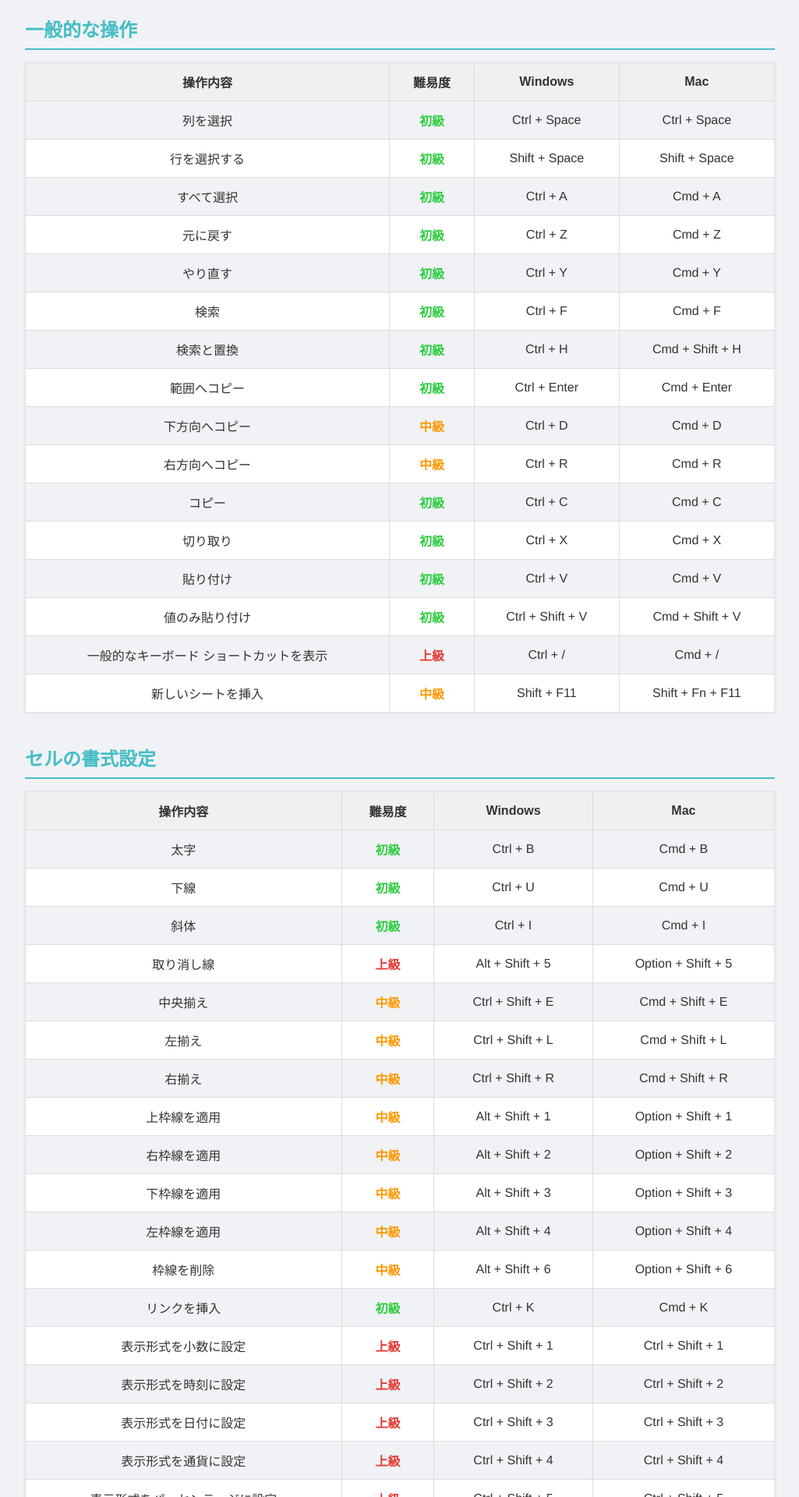
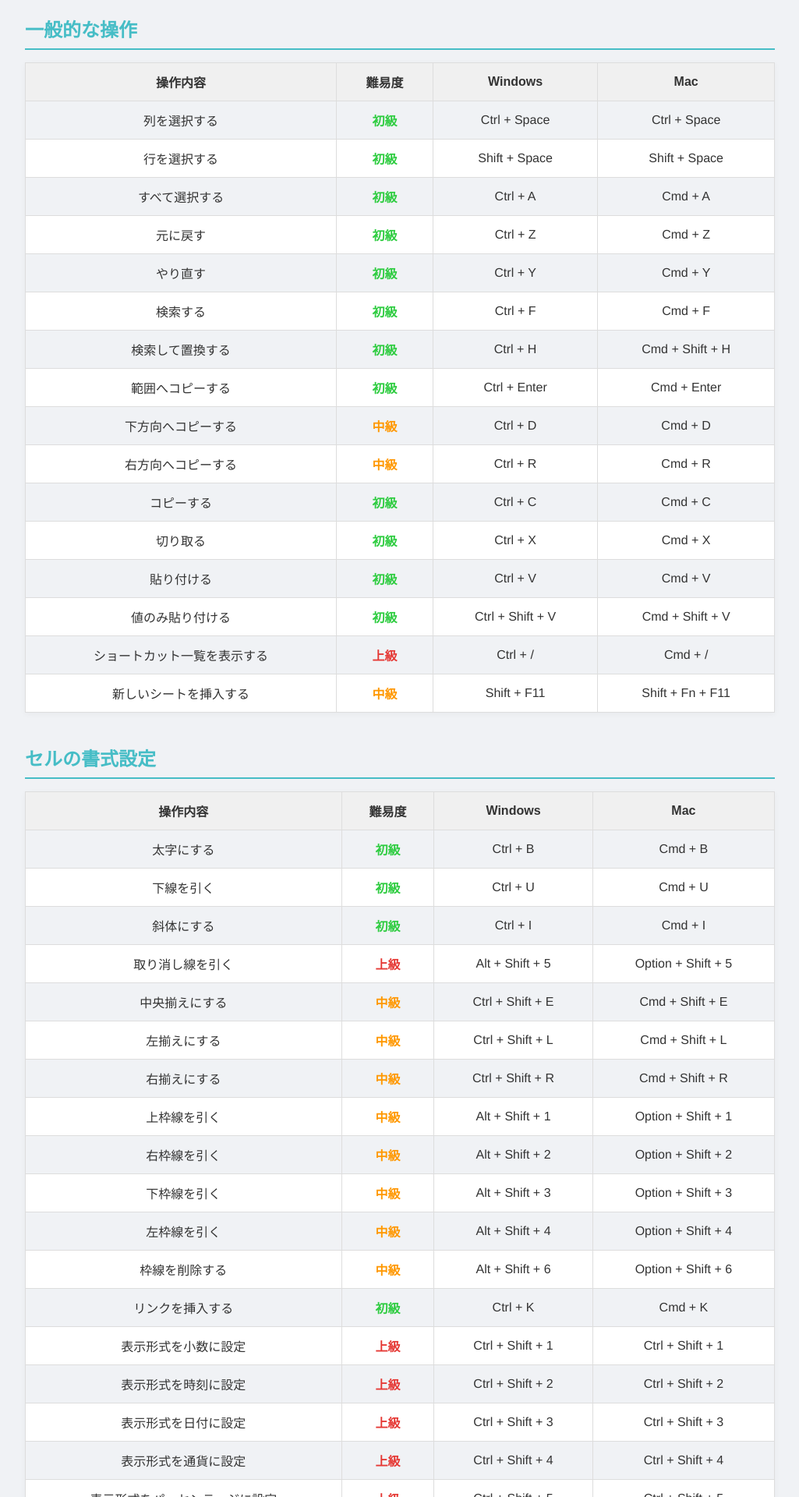
Before and after one commit to dataX-gen26/syllabus_shortcut_exercise, a Vue app: page /list in a window 1280 px wide. Shown: the part 260-2180 px from the top of the page at 78% size, without its empty margins (143-1168 px from the left). Built offline with nearby package versions, Linux system fonts and the light colour scheme.

Commit message:
251014 ショートカットリストの名前修正

```diff
--- a/src/composables/shortcutsList.js
+++ b/src/composables/shortcutsList.js
@@ -2,7 +2,7 @@
 export const shortcutsList = [
   {
     id: 1,
-    name: '列を選択',
+    name: '列を選択する',
     category: '一般的な操作',
     frequency: '激高',
     level: '初級',
@@ -18,7 +18,7 @@ export const shortcutsList = [
   },
   {
     id: 3,
-    name: 'すべて選択',
+    name: 'すべて選択する',
     category: '一般的な操作',
     frequency: '激高',
     level: '初級',
@@ -42,7 +42,7 @@ export const shortcutsList = [
   },
   {
     id: 6,
-    name: '検索',
+    name: '検索する',
     category: '一般的な操作',
     frequency: '激高',
     level: '初級',
@@ -50,7 +50,7 @@ export const shortcutsList = [
   },
   {
     id: 7,
-    name: '検索と置換',
+    name: '検索して置換する',
     category: '一般的な操作',
     frequency: '激高',
     level: '初級',
@@ -58,7 +58,7 @@ export const shortcutsList = [
   },
   {
     id: 8,
-    name: '範囲へコピー',
+    name: '範囲へコピーする',
     category: '一般的な操作',
     frequency: '激高',
     level: '初級',
@@ -66,7 +66,7 @@ export const shortcutsList = [
   },
   {
     id: 9,
-    name: '下方向へコピー',
+    name: '下方向へコピーする',
     category: '一般的な操作',
     frequency: '高',
     level: '中級',
@@ -74,7 +74,7 @@ export const shortcutsList = [
   },
   {
     id: 10,
-    name: '右方向へコピー',
+    name: '右方向へコピーする',
     category: '一般的な操作',
     frequency: '高',
     level: '中級',
@@ -82,7 +82,7 @@ export const shortcutsList = [
   },
   {
     id: 11,
-    name: 'コピー',
+    name: 'コピーする',
     category: '一般的な操作',
     frequency: '激高',
     level: '初級',
@@ -90,7 +90,7 @@ export const shortcutsList = [
   },
   {
     id: 12,
-    name: '切り取り',
+    name: '切り取る',
     category: '一般的な操作',
     frequency: '激高',
     level: '初級',
@@ -98,7 +98,7 @@ export const shortcutsList = [
   },
   {
     id: 13,
-    name: '貼り付け',
+    name: '貼り付ける',
     category: '一般的な操作',
     frequency: '激高',
     level: '初級',
@@ -106,7 +106,7 @@ export const shortcutsList = [
   },
   {
     id: 14,
-    name: '値のみ貼り付け',
+    name: '値のみ貼り付ける',
     category: '一般的な操作',
     frequency: '激高',
     level: '初級',
@@ -114,7 +114,7 @@ export const shortcutsList = [
   },
   {
     id: 15,
-    name: '一般的なキーボード ショートカットを表示',
+    name: 'ショートカット一覧を表示する',
     category: '一般的な操作',
     frequency: '低',
     level: '上級',
@@ -122,7 +122,7 @@ export const shortcutsList = [
   },
   {
     id: 16,
-    name: '新しいシートを挿入',
+    name: '新しいシートを挿入する',
     category: '一般的な操作',
     frequency: '高',
     level: '中級',
@@ -130,7 +130,7 @@ export const shortcutsList = [
   },
   {
     id: 17,
-    name: '太字',
+    name: '太字にする',
     category: 'セルの書式設定',
     frequency: '激高',
     level: '初級',
@@ -138,7 +138,7 @@ export const shortcutsList = [
   },
   {
     id: 18,
-    name: '下線',
+    name: '下線を引く',
     category: 'セルの書式設定',
     frequency: '激高',
     level: '初級',
@@ -146,7 +146,7 @@ export const shortcutsList = [
   },
   {
     id: 19,
-    name: '斜体',
+    name: '斜体にする',
     category: 'セルの書式設定',
     frequency: '激高',
     level: '初級',
@@ -154,7 +154,7 @@ export const shortcutsList = [
   },
   {
     id: 20,
-    name: '取り消し線',
+    name: '取り消し線を引く',
     category: 'セルの書式設定',
     frequency: '低',
     level: '上級',
@@ -165,7 +165,7 @@ export const shortcutsList = [
   },
   {
     id: 21,
-    name: '中央揃え',
+    name: '中央揃えにする',
     category: 'セルの書式設定',
     frequency: '高',
     level: '中級',
@@ -173,7 +173,7 @@ export const shortcutsList = [
   },
   {
     id: 22,
-    name: '左揃え',
+    name: '左揃えにする',
     category: 'セルの書式設定',
     frequency: '高',
     level: '中級',
@@ -181,7 +181,7 @@ export const shortcutsList = [
   },
   {
     id: 23,
-    name: '右揃え',
+    name: '右揃えにする',
     category: 'セルの書式設定',
     frequency: '高',
     level: '中級',
@@ -189,7 +189,7 @@ export const shortcutsList = [
   },
   {
     id: 24,
-    name: '上枠線を適用',
+    name: '上枠線を引く',
     category: 'セルの書式設定',
     frequency: '高',
     level: '中級',
@@ -197,7 +197,7 @@ export const shortcutsList = [
   },
   {
     id: 25,
-    name: '右枠線を適用',
+    name: '右枠線を引く',
     category: 'セルの書式設定',
     frequency: '高',
     level: '中級',
@@ -205,7 +205,7 @@ export const shortcutsList = [
   },
   {
     id: 26,
-    name: '下枠線を適用',
+    name: '下枠線を引く',
     category: 'セルの書式設定',
     frequency: '高',
     level: '中級',
@@ -213,7 +213,7 @@ export const shortcutsList = [
   },
   {
     id: 27,
-    name: '左枠線を適用',
+    name: '左枠線を引く',
     category: 'セルの書式設定',
     frequency: '高',
     level: '中級',
@@ -221,7 +221,7 @@ export const shortcutsList = [
   },
   {
     id: 28,
-    name: '枠線を削除',
+    name: '枠線を削除する',
     category: 'セルの書式設定',
     frequency: '高',
     level: '中級',
@@ -229,7 +229,7 @@ export const shortcutsList = [
   },
   {
     id: 29,
-    name: 'リンクを挿入',
+    name: 'リンクを挿入する',
     category: 'セルの書式設定',
     frequency: '激高',
     level: '初級',
@@ -285,7 +285,7 @@ export const shortcutsList = [
   },
   {
     id: 36,
-    name: '次のシートに移動',
+    name: '次のシートに移動する',
     category: 'スプレッドシートの操作',
     frequency: '激高',
     level: '初級',
@@ -293,7 +293,7 @@ export const shortcutsList = [
   },
   {
     id: 37,
-    name: '前のシートに移動',
+    name: '前のシートに移動する',
     category: 'スプレッドシートの操作',
     frequency: '激高',
     level: '初級',
@@ -301,7 +301,7 @@ export const shortcutsList = [
   },
   {
     id: 38,
-    name: 'シートリストを表示',
+    name: 'シート一覧を表示する',
     category: 'スプレッドシートの操作',
     frequency: '高',
     level: '中級',
@@ -317,7 +317,7 @@ export const shortcutsList = [
   },
   {
     id: 40,
-    name: 'メモを挿入、編集',
+    name: 'メモを挿入・編集する',
     category: 'スプレッドシートの操作',
     frequency: '高',
     level: '中級',
@@ -325,7 +325,7 @@ export const shortcutsList = [
   },
   {
     id: 41,
-    name: '行を上に挿入',
+    name: '行を上に挿入する',
     category: '行と列の追加や変更',
     frequency: '激高',
     level: '初級',
@@ -339,15 +339,21 @@ export const shortcutsList = [
   },
   {
     id: 42,
-    name: '列を左に挿入',
+    name: '列を左に挿入する',
     category: '行と列の追加や変更',
     frequency: '激高',
     level: '初級',
-    keys: { windows: [['ctrl', 'alt', '=']], mac: [['cmd', 'option', '=']] },
+    keys: {
+      windows: [['ctrl', 'alt', '=']],
+      mac: [
+        ['cmd', 'option', '='],
+        ['cmd', 'option', 'shift', '-'],
+      ],
+    },
   },
   {
     id: 43,
-    name: '行を削除',
+    name: '行を削除する',
     category: '行と列の追加や変更',
     frequency: '激高',
     level: '初級',
@@ -355,7 +361,7 @@ export const shortcutsList = [
   },
   {
     id: 44,
-    name: '列を削除',
+    name: '列を削除する',
     category: '行と列の追加や変更',
     frequency: '激高',
     level: '初級',
@@ -363,7 +369,7 @@ export const shortcutsList = [
   },
   {
     id: 45,
-    name: '行を非表示',
+    name: '行を非表示にする',
     category: '行と列の追加や変更',
     frequency: '中',
     level: '上級',
@@ -371,7 +377,7 @@ export const shortcutsList = [
   },
   {
     id: 46,
-    name: '行を再表示',
+    name: '行を再表示する',
     category: '行と列の追加や変更',
     frequency: '中',
     level: '上級',
@@ -379,7 +385,7 @@ export const shortcutsList = [
   },
   {
     id: 47,
-    name: '列を非表示',
+    name: '列を非表示にする',
     category: '行と列の追加や変更',
     frequency: '中',
     level: '上級',
@@ -387,7 +393,7 @@ export const shortcutsList = [
   },
   {
     id: 48,
-    name: '列を再表示',
+    name: '列を再表示する',
     category: '行と列の追加や変更',
     frequency: '中',
     level: '上級',
@@ -395,7 +401,7 @@ export const shortcutsList = [
   },
   {
     id: 49,
-    name: '行または列をグループ化',
+    name: '行または列をグループ化する',
     category: '行と列の追加や変更',
     frequency: '高',
     level: '中級',
@@ -403,7 +409,7 @@ export const shortcutsList = [
   },
   {
     id: 50,
-    name: '行または列のグループ化を解除',
+    name: '行または列のグループ化を解除する',
     category: '行と列の追加や変更',
     frequency: '高',
     level: '中級',
@@ -411,7 +417,7 @@ export const shortcutsList = [
   },
   {
     id: 51,
-    name: 'グループ化した行または列を展開',
+    name: 'グループ化した行または列を展開する',
     category: '行と列の追加や変更',
     frequency: '高',
     level: '中級',
```
